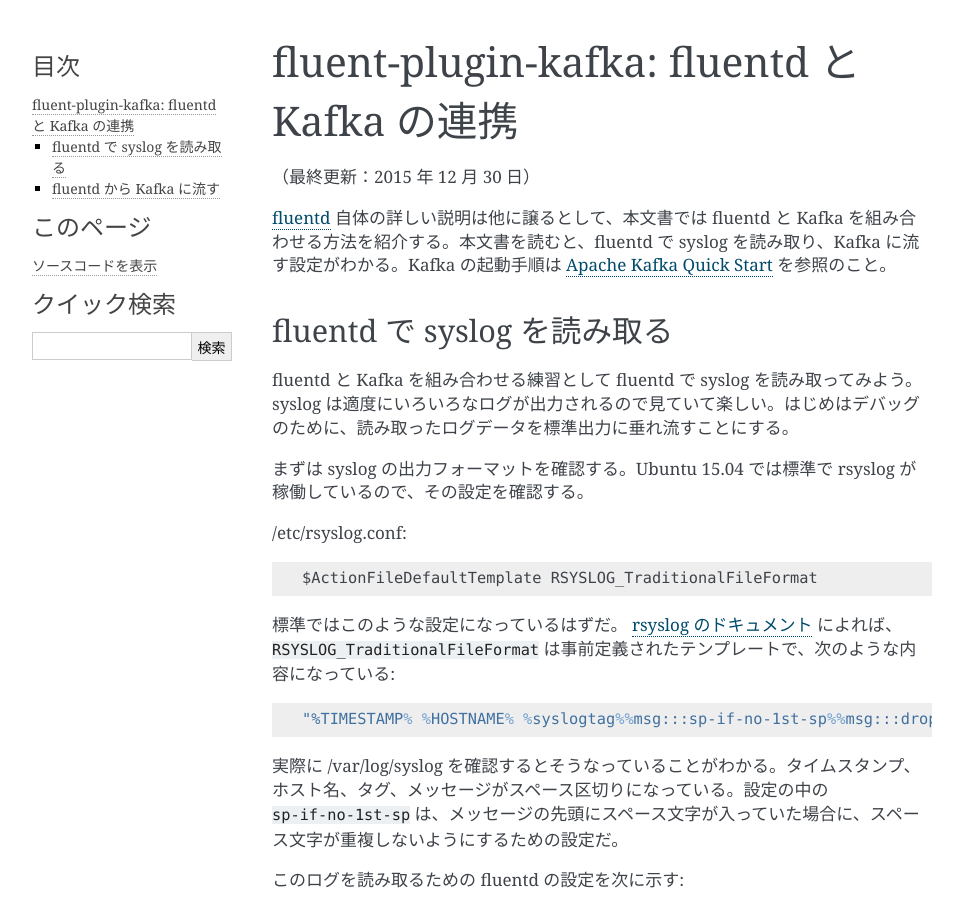
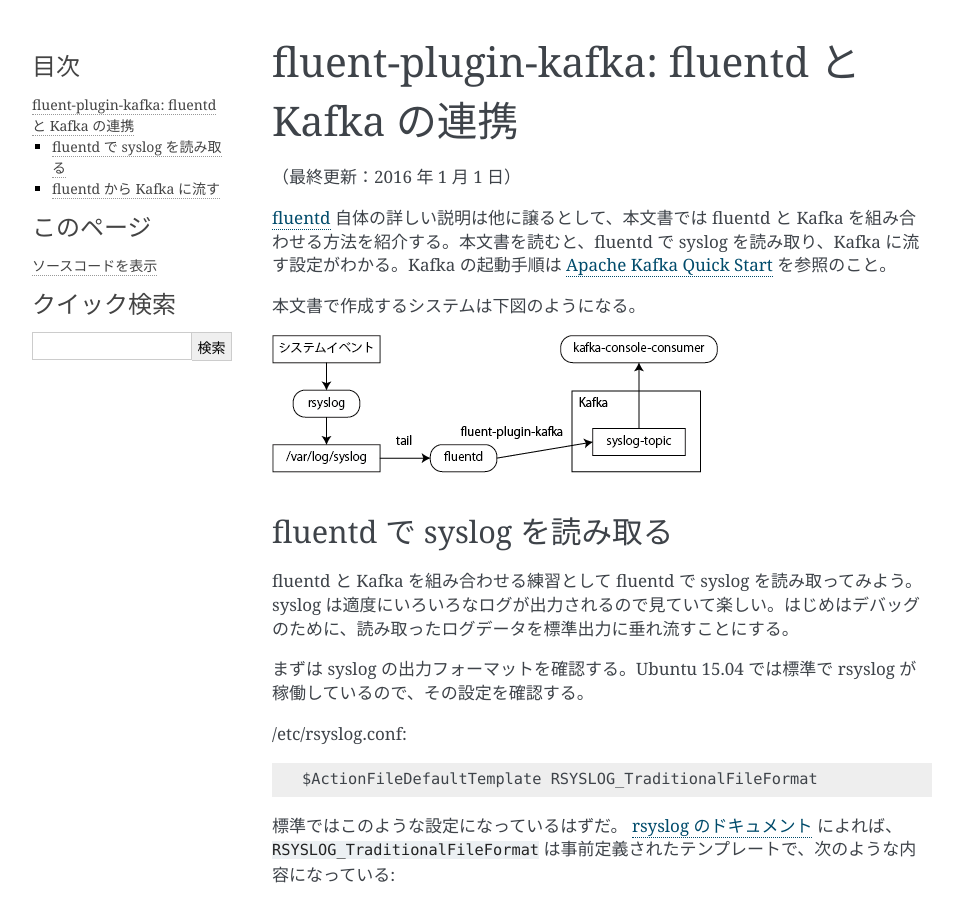
Before and after one commit to uchan-nos/kafka-docs, a Sphinx documentation site: the page built from docs/fluent_plugin_kafka.rst, in a window 1280 px wide and 900 px high. Shown: the whole window, without its empty margins (148-1111 px from the left). Built offline with Sphinx 7.4.7, drawn with Linux system fonts in a browser that asks for light colours.

Commit message:
Add architecture image

```diff
--- a/docs/fluent_plugin_kafka.rst
+++ b/docs/fluent_plugin_kafka.rst
@@ -2,9 +2,14 @@
 fluent-plugin-kafka: fluentd と Kafka の連携
 ============================================
 
-（最終更新：2015 年 12 月 30 日）
+（最終更新：2016 年 1 月 1 日）
 
 `fluentd <http://kafka.apache.org/documentation.html#quickstart>`_ 自体の詳しい説明は他に譲るとして、本文書では fluentd と Kafka を組み合わせる方法を紹介する。本文書を読むと、fluentd で syslog を読み取り、Kafka に流す設定がわかる。Kafka の起動手順は `Apache Kafka Quick Start <http://kafka.apache.org/documentation.html#quickstart>`_ を参照のこと。
+
+本文書で作成するシステムは下図のようになる。
+
+.. image:: ../images/fluent-plugin-kafka.png
+   :alt: fluent kafka architecture
 
 fluentd で syslog を読み取る
 ============================
```
Also changed, not shown: images/fluent-plugin-kafka.png (added).
